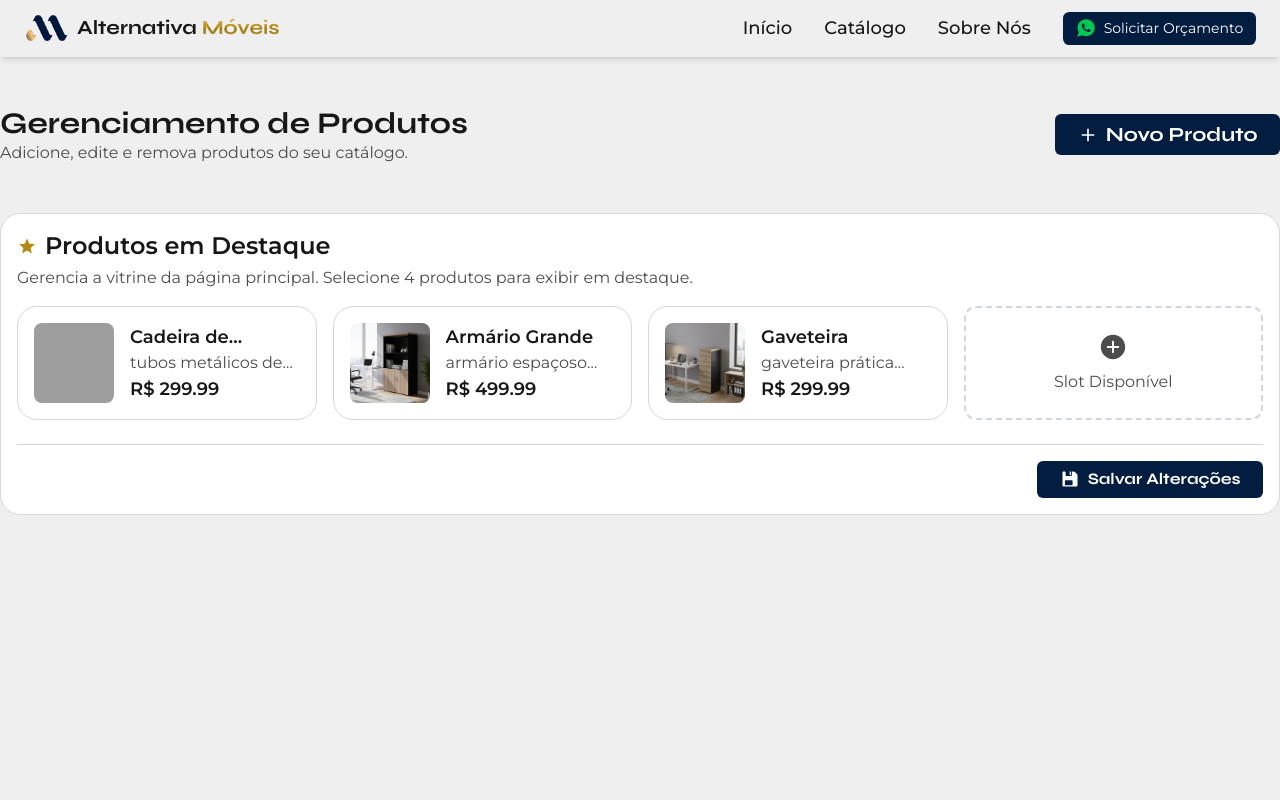
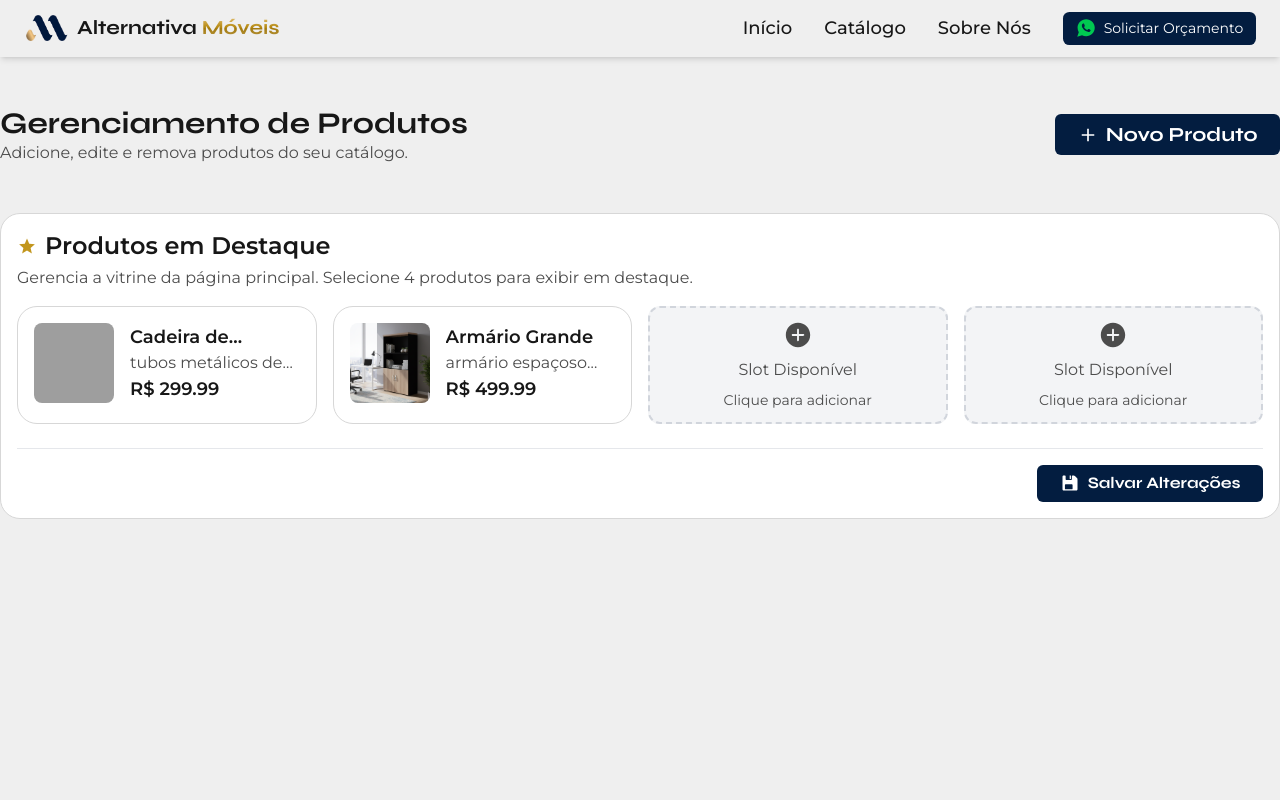
Before and after one commit to Jonatas-01/alternativa-moveis, a Next.js app: page /admin in a window 1280 px wide. Shown: the top 800 px of the page. Built offline with nearby package versions, Linux system fonts and the light colour scheme; grey boxes are pictures that could not be loaded.

Commit message:
style: Mudanças no card de slot vazio na página do admin

```diff
--- a/app/globals.css
+++ b/app/globals.css
@@ -8,7 +8,7 @@
     --secondary: #e79a43;
     --paragraph: #4c4c4c;
     --placeholder: #fff;
-    --gold-placeholder: #b48811;
+    --gold-placeholder: #c2961d;
 
     /* Fonts */
     --font-heading: "Syne", sans-serif;
@@ -63,6 +63,12 @@ main-color {
     padding: 0.4rem 1.4rem;
     font-family: var(--font-heading);
     font-weight: 700;
+    cursor: pointer;
+}
+
+.botoes:hover {
+    transform: scale(1.06);
+    transition: transform 0.3s ease;
 }
 
 /* Navbar */
@@ -71,6 +77,11 @@ main-color {
     color: var(--placeholder);
     padding: 0.4rem 0.8rem;
     border-radius: 0.4rem;
+}
+
+.orcamento-btn:hover {
+    transform: scale(1.06);
+    transition: transform 0.3s ease;
 }
 
 /* Serviços */
--- a/components/AdminDestaque/AdminDestaque.tsx
+++ b/components/AdminDestaque/AdminDestaque.tsx
@@ -16,13 +16,6 @@ const produtos = [
         descricao: "armário espaçoso com acabamento em madeira de alta qualidade",
         preco: 499.99
     },
-    {
-        foto: "/image/gaveteira.png",
-        categoria: "Armários",
-        nome: "Gaveteira",
-        descricao: "gaveteira prática com várias gavetas para organização",
-        preco: 299.99
-    }
 ]
 
 export default function AdminDestaque() {
@@ -51,15 +44,16 @@ export default function AdminDestaque() {
                     </div>
                 ))}
                 {Array.from({ length: Math.max(0, 4 - produtos.length) }).map((_, index) => (
-                    <div key={`slot-${index}`} className="py-6 flex justify-center items-center flex-col gap-2 text-gray-400 border-dashed border-2 border-gray-300 rounded-xl ">
+                    <div key={`slot-${index}`} className="py-6 sm:py-3 flex justify-center items-center flex-col gap-2 text-gray-400 border-dashed border-2 border-gray-300 bg-gray-100 rounded-xl ">
                         <p><IoIosAddCircle size={30} /></p>
                         <p>Slot Disponível</p>
+                        <p className="text-sm">Clique para adicionar</p>
                     </div>
                 ))}
 
             </div>
 
-            <div className="flex justify-end mt-6 border-t border-gray-300 pt-4">
+            <div className="flex justify-end mt-6 border-t border-gray-200 pt-4">
                 <button className="botoes flex items-center gap-2 rounded-md"><IoIosSave size={20} /> Salvar Alterações</button>
             </div>
         </div>
```
